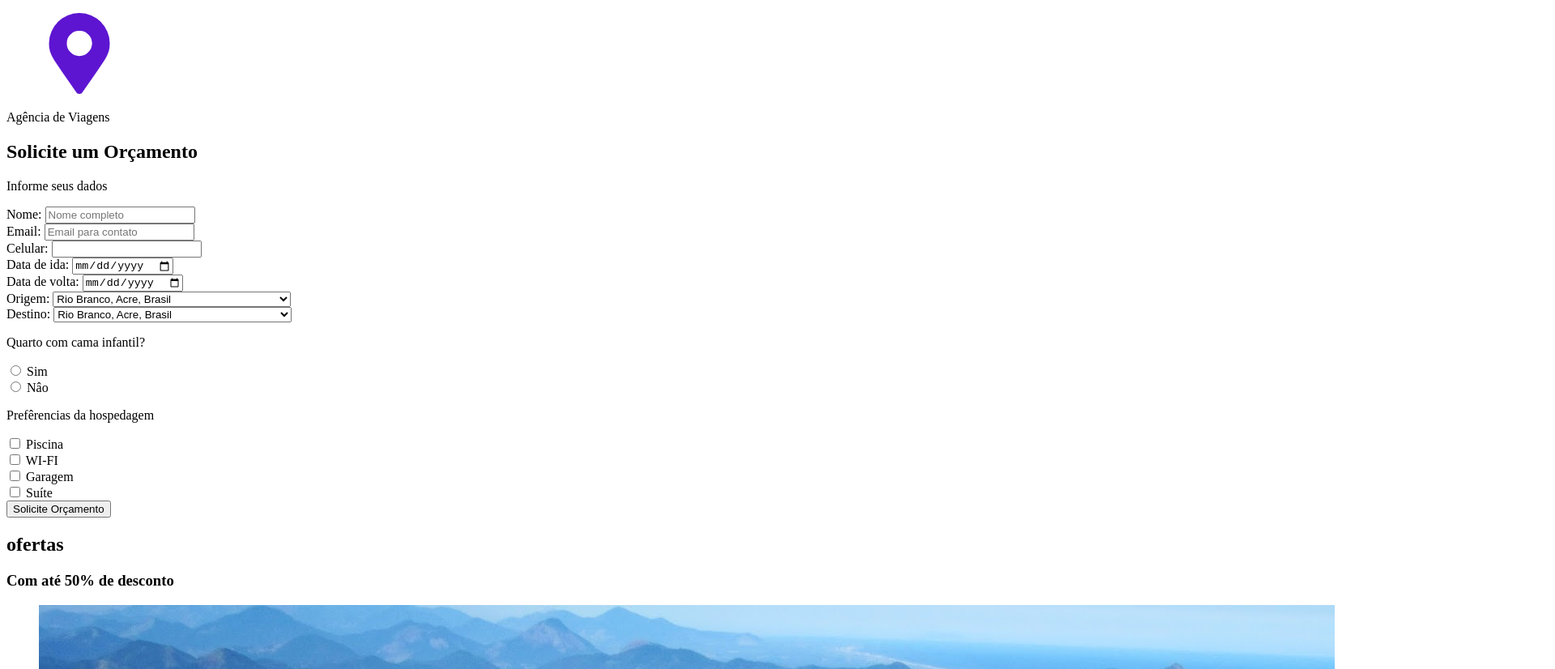
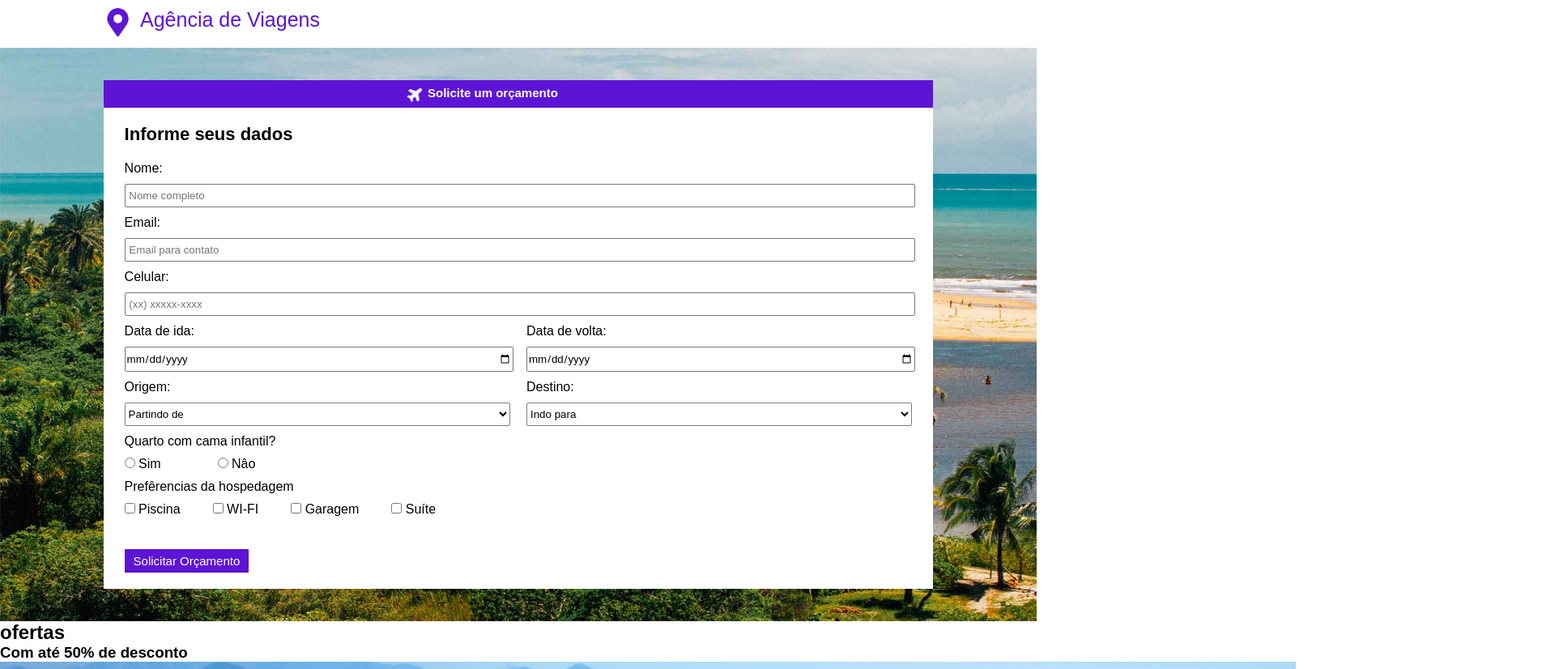
Before and after one commit to denervalspelizario/Estudos-html-css, a plain HTML site: page 4 - Agencia de Turismo/index.html in a window 1280 px wide. Shown: the top 826 px of the page at 81% size, 1920 px wide, since content can reach past the window. Drawn offline with Linux system fonts and the light colour scheme.

Commit message:
continuação do projeto da agencia de turismo
conclusão do html e parte da estilização

```diff
--- a/4 - Agencia de Turismo/index.html
+++ b/4 - Agencia de Turismo/index.html
@@ -5,11 +5,13 @@
     <meta http-equiv="X-UA-Compatible" content="IE=edge">
     <meta name="viewport" content="width=device-width, initial-scale=1.0">
     <meta name="description" content="Agência de Turismo">
+    <link rel="stylesheet" href="styles.css">
     <title>Agência de Viagens</title>
 </head>
 <body>
     <header>
         <div class="secao-topo">
+            <div class="topo-int">
                 <figure>
                     <img src="assets/local-logo.png" alt="agencia de turismo">
                 </figure>
@@ -17,44 +19,50 @@
                     Agência de Viagens
                 </p>
             </div>
+        </div>
     </header>
     <main>
         <section>
             <div class="secao-capa">
-                <div class="secao-cadastro">                 <!--primeira section com um container fundo "image" e por dentro uma container com formulário -->
-                    <h1>Solicite um Orçamento</h1>
-                    <p>
+                <div class="capa-formulario">                 <!--primeira section com um container fundo "image" e por dentro uma container com formulário -->
+                    <div class="formulario-topo">
+                        <img src="assets/aviao.png" alt="">
+                        <p>Solicite um orçamento</p>
+                    </div>
+                    <div class="formulario-body">
+                        <div class="formulario-body-int">
+                            <h2>
                                 Informe seus dados
-                    </p>
-                    <div>
+                            </h2>
                             <form action="">
-                            <div class="cadastro-up">
+                                <div class="formulario-up">
                                     <label for="nome_user">Nome: </label>
-                                <input id="nome_user" name="#" type="text" placeholder="Nome completo" minlength="8" maxlenght="120" required/>  <!--Primeira parte do cadastro -->
+                                    <input id="nome_user" name="#" type="text" placeholder=" Nome completo" minlength="8" maxlenght="120" required/>  <!--Primeira parte do formulario -->
                                 </div>
-                            <div class="cadastro-up">
+                                <div class="formulario-up">
                                     <label for="email_user">Email: </label>
-                                <input id="email_user" name="#" type="email" placeholder="Email para contato" minlenght="8" maxlenght="120" required/>
+                                    <input id="email_user" name="#" type="email" placeholder=" Email para contato" minlenght="8" maxlenght="120" required/>
                                 </div>
-                            <div class="cadastro-up">
+                                <div class="formulario-up">
                                     <label for="tel_user">Celular: </label>
-                                <input id="tel_user" name="#" type="tel" placeholder="" min="11" max="11" required>
+                                    <input id="tel_user" name="#" type="tel" placeholder=" (xx) xxxxx-xxxx" min="11" max="11" required>
                                 </div>
-                            <div class="cadastro-data">
-                                <div class="secao-data-left">
+                                <div class="formulario-data">
+                                    <div class="data-left">
                                         <label for="data_ida">Data de ida: </label>
                                         <input id="data_ida" name="#" type="date" required>
                                     </div>
-                                <div class="cadastro-data-right">
+                                    <div class="data-right">
                                         <label for="data_volta">Data de volta: </label>
                                         <input id="data_volta" name="#" type="date" required>
                                     </div>
                                 </div>
-                            <div class="cadastro-destino">                                 <!--Segunda parte do cadastro com 2 select um de "origem" outro de "destino"-->
-                                <div class="secao-destino-left">
+                                <div class="formulario-destino">                                 <!--Segunda parte do cadastro com 2 select um de "origem" outro de "destino"-->
+                                    <div class="destino-left">
                                         <label for="origem_user">Origem: </label>
                                         <select id="origem_user" name="#" required>
                                             <optgroup label="partindo de ">
+                                                <option value="">Partindo de</option>
                                                 <option value="AC">Rio Branco, Acre, Brasil</option>
                                                 <option value="AL">Maceió, Alagoas, Brasil</option>
                                                 <option value="AP">Macapá, Amapá, Brasil</option>
@@ -85,10 +93,11 @@
                                             </optgroup>
                                         </select>
                                     </div>
-                                <div class="cadastro-data-right">
+                                    <div class="destino-right">
                                         <label for="destino_user">Destino: </label>
                                         <select id="destino_user" name="#" required>
                                             <optgroup label="partindo de ">
+                                                <option value="">Indo para</option>
                                                 <option value="AC">Rio Branco, Acre, Brasil</option>
                                                 <option value="AL">Maceió, Alagoas, Brasil</option>
                                                 <option value="AP">Macapá, Amapá, Brasil</option>
@@ -120,8 +129,9 @@
                                         </select>
                                     </div>
                                 </div>
-                            <div class="cadastro-crianca">                                                                   <!--Terceira parte do cadastro com -->
+                                <div class="formulario-crianca">                                                                   <!--Terceira parte do formulário -->
                                     <p>Quarto com cama infantil?</p>
+                                    <div class="crianca-opcao">
                                         <div class="crianca-sim">
                                             <input  type="radio" name="#" value="sim" id="crianca_sim" required>
                                             <label for="crianca_sim">Sim</label>
@@ -131,8 +141,10 @@
                                             <label for="crianca_nao">Nâo</label>
                                         </div>
                                     </div>
-                            <div class="cadastro-hospedagem">
+                                </div>
+                                <div class="formulario-hospedagem">
                                     <p>Prefêrencias da hospedagem</p>
+                                    <div class="hospedagem-int">
                                         <div class="hospedagem-opcao">
                                             <input  type="checkbox" name="piscina" value="piscina" id="piscina">
                                             <label for="piscina">Piscina</label>
@@ -150,7 +162,9 @@
                                             <label for="suite">Suíte</label>
                                         </div>
                                     </div>
-                            <button type="submit">Solicite Orçamento</button>
+                                </div>
+                            <button type="submit">Solicitar Orçamento</button>
+                        </div>
                         </form>
                     </div>
                 </div>
@@ -158,39 +172,39 @@
         </section>
         <section>
             <div class="secao-ofertas">
-                <h2>ofertas</h2>
+                <h2>ofertas</h2>                           <!--secao 3 ofertas com 1 container na esquerda  outro, container na direita que é pai de 4 containers filhos-->
                 <h3>Com até 50% de desconto</h3>
-                <div class="">
-                    <div class="">
+                <div class="ofertas-int">
+                    <div class="ofertas-left">
                         <figure>
                             <img src="assets/rio.jpg" alt="Rio de Janeiro">
                             <figcaption>Rio de Janeiro</figcaption>
                         </figure>
                     </div>
-                    <div class="">
-                        <div class="">
-                            <div class="">
-                                <div class="">
+                    <div class="ofertas-right">
+                        <div class="ofertas-right-column">
+                            <div class="column-up">
+                                <div class="column-up-left">
                                     <figure>
                                         <img src="assets/manaus.jpg" alt="Manaus">
                                         <figcaption>Manaus</figcaption>
                                     </figure>
                                 </div>
-                                <div class="">
+                                <div class="column-up-left">
                                     <figure>
                                         <img src="assets/saopaulo.jpg" alt="Sao Paulo">
                                         <figcaption>São Paulo</figcaption>
                                     </figure>
                                 </div>
                             </div>
-                            <div class="">
-                                <div class="">
+                            <div class="column-down">
+                                <div class="column-down-up">
                                     <figure>
                                         <img src="assets/niteroi.jpg" alt="niteroi">
                                         <figcaption>Rio de Janeiro</figcaption>
                                     </figure>
                                 </div>
-                                <div class="">
+                                <div class="column-down-left">
                                     <figure>
                                         <img src="assets/maranhao.jpg" alt="Maranhao">
                                         <figcaption>Maranhão</figcaption>
@@ -202,6 +216,76 @@
                 </div>
             </div>
         </section>
+        <section>
+            <div class="secao-promocao">
+                <h3>Explore a Natureza</h3>
+                <p>Viaje conosco e veja o melhor que a natureza tem a oferecer.</p>
+                <div class="promocao-int">
+                    <div class="promocao-left">
+                        <figure>
+                            <img src="assets/lencol.jpg" alt="lencol maranhense">
+                        </figure>
+                        <p>Lençois Maranhenses,Brasil</p>
+                        <p>ida e volta a partir de R$79</p>
+                    </div>
+                    <div class="promocao-right">
+                        <figure>
+                            <img src="assets/goias.jpg" alt="Goias">
+                        </figure>
+                        <p>Cachoeira Santa Bárbara, Brasil</p>
+                        <p>ida e volta a por  R$139</p>
+                    </div>
+                </div>
+            </div>
+        </section>
     </main>
+    <footer>
+        <div class="secao-rodape">                   <!--Estrutura do rodapé  com 1 container pai outro container filho que tem 2 containers filhos uma a direita e outra a esquerda-->
+            <div class="rodape-int">
+                <div class="rodape-left">
+                    <p>contato</p>
+                    <div class="rodape-left-int">
+                        <figure>
+                            <img src="assets/local.png" alt="local">
+                        </figure>
+                        <p>Rio de Janeiro, RJ</p>
+                    </div>
+                    <div class="rodape-left-int">
+                        <figure>
+                            <img src="assets/telefone.png" alt="telefone">
+                        </figure>
+                        <p>Telefone:(21) 99999-9999</p>
+                    </div>
+                    <div class="rodape-left-int">
+                        <figure>
+                            <img src="assets/email.png" alt="email">
+                        </figure>
+                        <p>Email: contato@agencia.com.br</p>
+                    </div>
+                </div>
+                <div class="rodape-right">
+                    <p>Nossas Redes Sociais</p>
+                    <div class="rodape-right-int">
+                        <figure>
+                            <img src="assets/fb.png" alt="local">
+                        </figure>
+                        <p>/AgenciadeViagem</p>
+                    </div>
+                    <div class="rodape-right-int">
+                        <figure>
+                            <img src="assets/ig.png" alt="instagram">
+                        </figure>
+                        <p>@AgenciadeViagem</p>
+                    </div>
+                    <div class="rodape-right-int">
+                        <figure>
+                            <img src="assets/tt.png" alt="twitter">
+                        </figure>
+                        <p>@AgenciadeViagem</p>
+                    </div>
+                </div>
+            </div>
+        </div>
+    </footer>
 </body>
 </html>
--- a/4 - Agencia de Turismo/styles.css
+++ b/4 - Agencia de Turismo/styles.css
@@ -0,0 +1,158 @@
+*{
+    margin: 0;
+    padding: 0;
+    font-family: sans-serif;
+}
+/*Estilizando o topo da pagina*/
+header .secao-topo {
+    background-color: #fff;
+}
+.secao-topo .topo-int {
+    margin: 0 auto;
+    width: 1024px;
+    display: flex;           /*Topo contêm uma 1 container pai e 1 filho para dar espaço de 1024px padrao*/
+    padding: 10px 0;
+}
+.topo-int img {
+    width: 35px;
+}
+.topo-int p {
+    color: #5d14d5;
+    font-size: 25px;
+    padding-left: 10px;
+}
+/*Estilização da primeira section*/
+.secao-capa {
+    background-image: url(assets/bahia.jpg);
+    background-repeat: no-repeat;
+    background-size: cover;                           /*Container pai com uma imagem de fundo, container filho com o formlário*/
+}
+.secao-capa .capa-formulario {
+    margin: 0 auto;
+    width: 1024px;
+    padding: 40px 0;
+}
+.capa-formulario .formulario-topo {
+    display: flex;
+    background-color: #5d14d5;
+    padding: 7px 0;
+}                                              /*Estilizando o topo do formulario*/
+.formulario-topo img {
+    width: 20px;
+    transform: rotate(-40deg);
+    margin-left: 375px;
+}
+.formulario-topo p {
+    color: #fff;
+    font-size: 15px;
+    font-weight: bold;
+    padding-left: 5px;
+}
+.formulario-body {
+    background-color: #fff;
+}
+.formulario-body .formulario-body-int {
+    margin: 0 auto;
+    width: 95%;
+    padding: 20px 0;                        /*Estilizando 3 primeiro inputs do formulário*/
+}
+.formulario-body-int h2 {
+    font-size: 22px;
+    padding-bottom: 20px;
+}
+.formulario-body-int .formulario-up label {
+    display: flex;
+    padding-bottom: 10px;
+}
+.formulario-body-int .formulario-up input {
+    margin-bottom: 10px;
+    padding: 5px 0;
+    width: 100%;
+}
+.formulario-data {
+    display: flex;
+}
+.formulario-data .data-left{
+    width: 50%;
+    padding-bottom: 10px;
+}
+.formulario-data .data-left label{
+    display: block;
+    padding-bottom: 10px;
+}
+.formulario-data .data-left input {
+    padding: 5px 0;
+    width: 100%;
+}
+.formulario-data .data-right {                  /*Segunda parte do formulario com inputs lad a lado*/
+    padding: 0 0 10px 20px;
+    width: 50%;
+}
+.formulario-data .data-right label{
+    display: block;
+    padding-bottom: 10px;
+}
+.formulario-data .data-right input {
+    padding: 5px 0;
+    width: 100%;
+}
+.formulario-destino {
+    display: flex;
+}
+.formulario-destino .destino-left {
+    width: 49.5%;
+    padding-bottom: 10px;
+}
+.formulario-destino .destino-left label {
+    display: block;
+    padding-bottom: 10px;
+}
+.formulario-destino .destino-left select {
+    padding: 5px 0;                              /*Estlizando os 2 selects do formulário*/
+    width: 100%;
+    background-color: #fff;
+    border:  1px solid rgb(129, 127, 127);
+    border-radius: 2px;
+}
+.formulario-destino .destino-right {
+    width: 49.5%;
+    padding-bottom: 10px;
+    margin-left: 20px;
+}
+.formulario-destino .destino-right label {
+    display: block;
+    padding-bottom: 10px;
+}
+.formulario-destino .destino-right select {
+    padding: 5px 0;
+    width: 100%;
+    background-color: #fff;
+    border:  1px solid rgb(129, 127, 127);
+    border-radius: 2px;
+}
+.formulario-crianca p {
+    padding-bottom: 10px;
+}
+.formulario-crianca .crianca-opcao {
+    display: flex;                           /*Estilização da uma checkbox e uma radio*/
+}
+.crianca-opcao .crianca-nao {
+    margin-left: 70px;
+}
+.formulario-hospedagem p{
+    padding: 10px 0;
+}
+.formulario-hospedagem .hospedagem-int {
+    display: flex;
+}
+.hospedagem-int .hospedagem-opcao {
+    padding-right: 40px;
+}
+button {
+    background-color: #5d14d5;
+    border: 1px solid #5d14d5;
+    font-size: 15px;
+    padding: 5px 10px;
+    color: #fff;
+    margin-top: 40px;
+}
```
Lines whose indentation alone changed are shown as unchanged.
